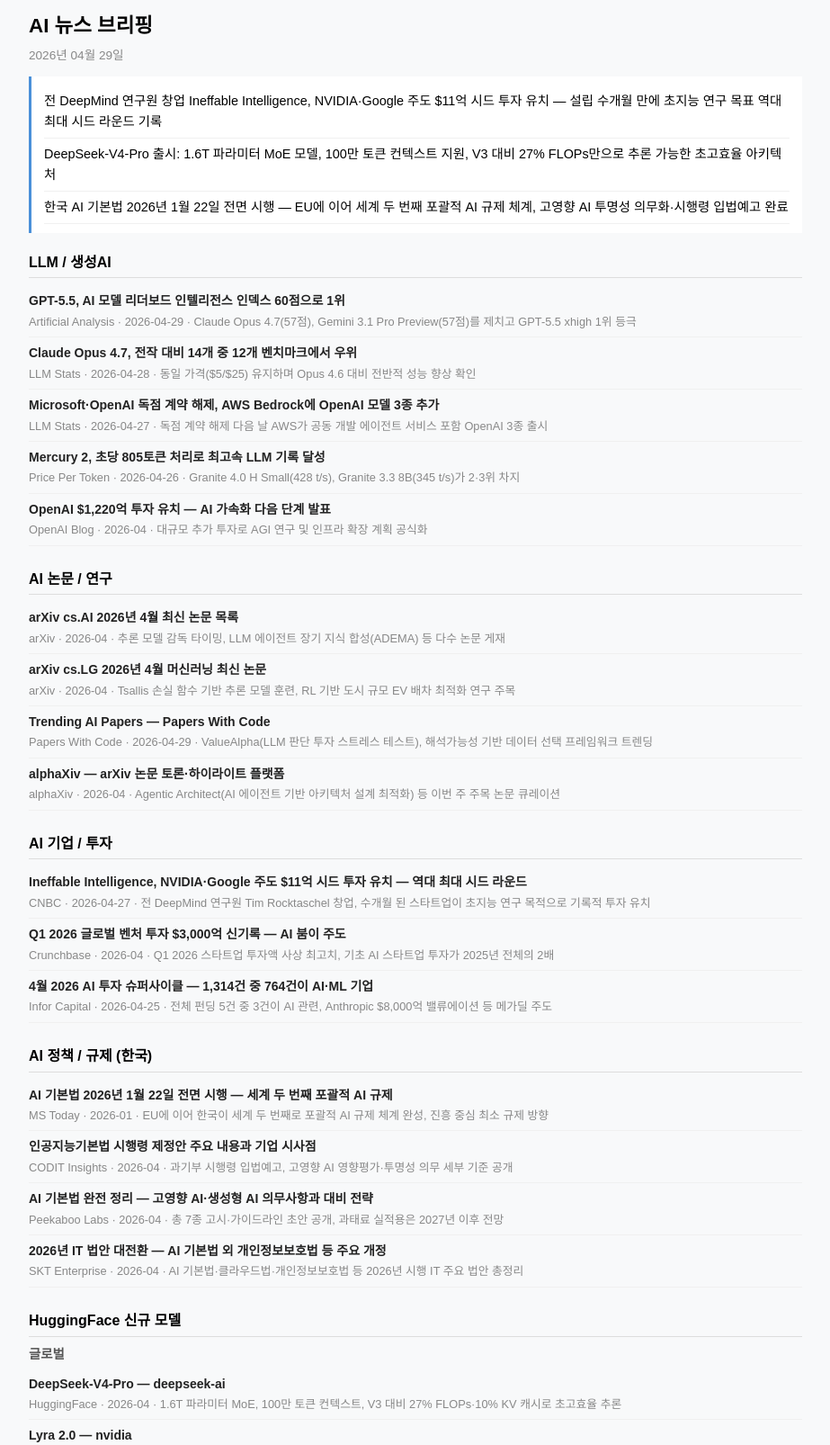
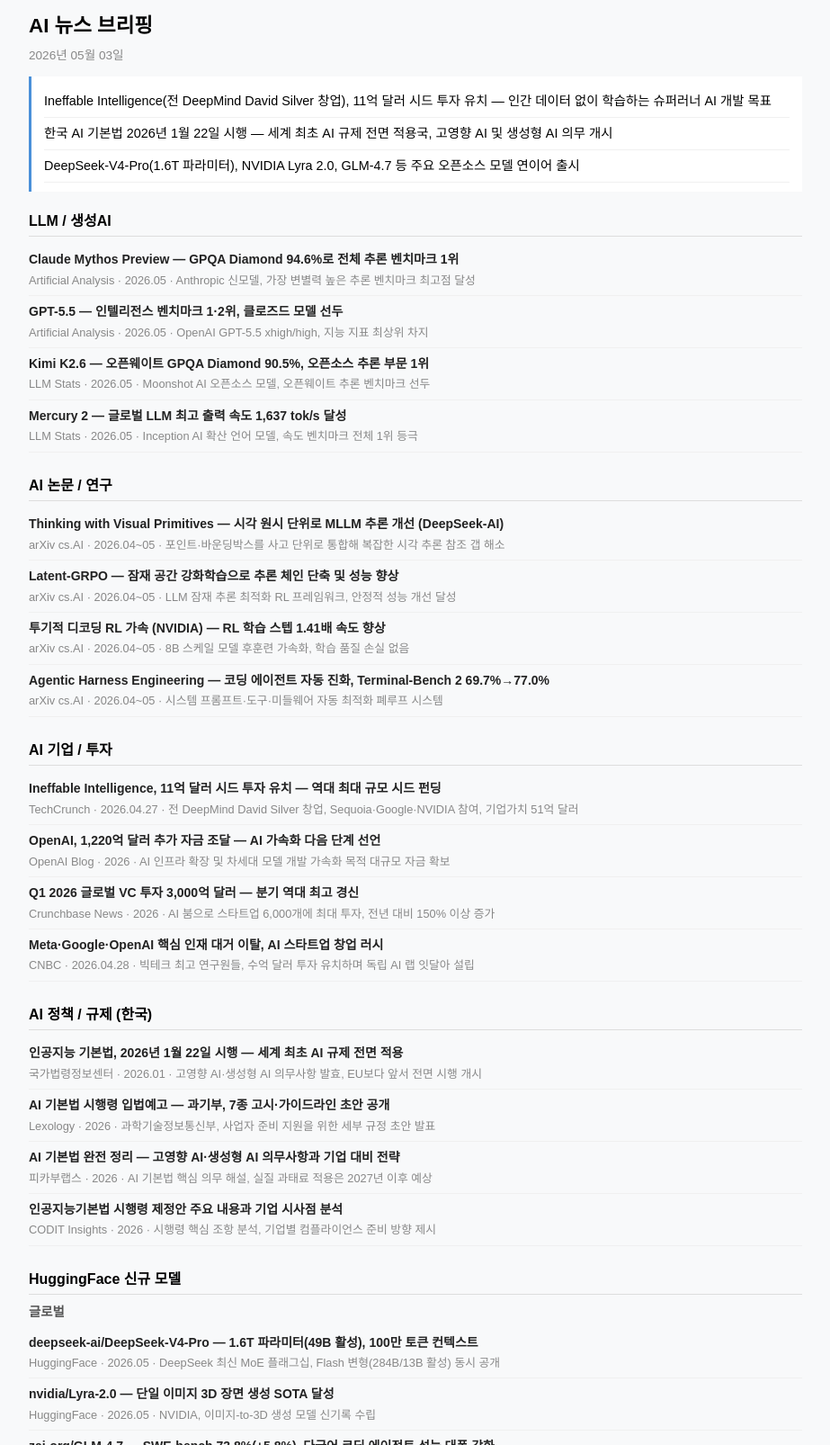
Before and after one commit to 1di0t/morning-news, a plain HTML site: page index.html in a window 1280 px wide. Shown: the part 20-1626 px from the top of the page at 90% size, without its empty margins (178-1101 px from the left). Drawn offline with Linux system fonts and the light colour scheme.

Commit message:
chore: AI news briefing 2026-05-03

```diff
--- a/index.html
+++ b/index.html
@@ -1,6 +1,6 @@
 <!DOCTYPE html>
 <html lang="ko"><head><meta charset="utf-8"><meta name="viewport" content="width=device-width,initial-scale=1">
-<title>AI 뉴스 브리핑 2026년 04월 29일</title>
+<title>AI 뉴스 브리핑 2026년 05월 03일</title>
 <style>
 body{font:14px/1.6 sans-serif;background:#f8f9fa;margin:0;padding:16px}
 .wrap{max-width:860px;margin:auto}
@@ -18,50 +18,50 @@
 </style></head>
 <body><div class="wrap">
 <h1>AI 뉴스 브리핑</h1>
-<div class="date">2026년 04월 29일</div>
+<div class="date">2026년 05월 03일</div>
 <div class="summary-box"><ul>
-<li>전 DeepMind 연구원 창업 Ineffable Intelligence, NVIDIA·Google 주도 $11억 시드 투자 유치 — 설립 수개월 만에 초지능 연구 목표 역대 최대 시드 라운드 기록</li>
-<li>DeepSeek-V4-Pro 출시: 1.6T 파라미터 MoE 모델, 100만 토큰 컨텍스트 지원, V3 대비 27% FLOPs만으로 추론 가능한 초고효율 아키텍처</li>
-<li>한국 AI 기본법 2026년 1월 22일 전면 시행 — EU에 이어 세계 두 번째 포괄적 AI 규제 체계, 고영향 AI 투명성 의무화·시행령 입법예고 완료</li>
+<li>Ineffable Intelligence(전 DeepMind David Silver 창업), 11억 달러 시드 투자 유치 — 인간 데이터 없이 학습하는 슈퍼러너 AI 개발 목표</li>
+<li>한국 AI 기본법 2026년 1월 22일 시행 — 세계 최초 AI 규제 전면 적용국, 고영향 AI 및 생성형 AI 의무 개시</li>
+<li>DeepSeek-V4-Pro(1.6T 파라미터), NVIDIA Lyra 2.0, GLM-4.7 등 주요 오픈소스 모델 연이어 출시</li>
 </ul></div>
 
 <div class="section"><h2>LLM / 생성AI</h2><ul>
-<li><a href="https://artificialanalysis.ai/leaderboards/models">GPT-5.5, AI 모델 리더보드 인텔리전스 인덱스 60점으로 1위</a><div class="src">Artificial Analysis · 2026-04-29 · Claude Opus 4.7(57점), Gemini 3.1 Pro Preview(57점)를 제치고 GPT-5.5 xhigh 1위 등극</div></li>
-<li><a href="https://llm-stats.com/ai-news">Claude Opus 4.7, 전작 대비 14개 중 12개 벤치마크에서 우위</a><div class="src">LLM Stats · 2026-04-28 · 동일 가격($5/$25) 유지하며 Opus 4.6 대비 전반적 성능 향상 확인</div></li>
-<li><a href="https://llm-stats.com/llm-updates">Microsoft·OpenAI 독점 계약 해제, AWS Bedrock에 OpenAI 모델 3종 추가</a><div class="src">LLM Stats · 2026-04-27 · 독점 계약 해제 다음 날 AWS가 공동 개발 에이전트 서비스 포함 OpenAI 3종 출시</div></li>
-<li><a href="https://pricepertoken.com/news/model-releases">Mercury 2, 초당 805토큰 처리로 최고속 LLM 기록 달성</a><div class="src">Price Per Token · 2026-04-26 · Granite 4.0 H Small(428 t/s), Granite 3.3 8B(345 t/s)가 2·3위 차지</div></li>
-<li><a href="https://openai.com/index/accelerating-the-next-phase-ai/">OpenAI $1,220억 투자 유치 — AI 가속화 다음 단계 발표</a><div class="src">OpenAI Blog · 2026-04 · 대규모 추가 투자로 AGI 연구 및 인프라 확장 계획 공식화</div></li>
+<li><a href="https://artificialanalysis.ai/leaderboards/models">Claude Mythos Preview — GPQA Diamond 94.6%로 전체 추론 벤치마크 1위</a><div class="src">Artificial Analysis · 2026.05 · Anthropic 신모델, 가장 변별력 높은 추론 벤치마크 최고점 달성</div></li>
+<li><a href="https://artificialanalysis.ai/leaderboards/models">GPT-5.5 — 인텔리전스 벤치마크 1·2위, 클로즈드 모델 선두</a><div class="src">Artificial Analysis · 2026.05 · OpenAI GPT-5.5 xhigh/high, 지능 지표 최상위 차지</div></li>
+<li><a href="https://llm-stats.com/">Kimi K2.6 — 오픈웨이트 GPQA Diamond 90.5%, 오픈소스 추론 부문 1위</a><div class="src">LLM Stats · 2026.05 · Moonshot AI 오픈소스 모델, 오픈웨이트 추론 벤치마크 선두</div></li>
+<li><a href="https://llm-stats.com/llm-updates">Mercury 2 — 글로벌 LLM 최고 출력 속도 1,637 tok/s 달성</a><div class="src">LLM Stats · 2026.05 · Inception AI 확산 언어 모델, 속도 벤치마크 전체 1위 등극</div></li>
 </ul></div>
 
 <div class="section"><h2>AI 논문 / 연구</h2><ul>
-<li><a href="https://arxiv.org/list/cs.AI/current">arXiv cs.AI 2026년 4월 최신 논문 목록</a><div class="src">arXiv · 2026-04 · 추론 모델 감독 타이밍, LLM 에이전트 장기 지식 합성(ADEMA) 등 다수 논문 게재</div></li>
-<li><a href="https://arxiv.org/list/cs.LG/current">arXiv cs.LG 2026년 4월 머신러닝 최신 논문</a><div class="src">arXiv · 2026-04 · Tsallis 손실 함수 기반 추론 모델 훈련, RL 기반 도시 규모 EV 배차 최적화 연구 주목</div></li>
-<li><a href="https://paperswithcode.com/">Trending AI Papers — Papers With Code</a><div class="src">Papers With Code · 2026-04-29 · ValueAlpha(LLM 판단 투자 스트레스 테스트), 해석가능성 기반 데이터 선택 프레임워크 트렌딩</div></li>
-<li><a href="https://www.alphaxiv.org/">alphaXiv — arXiv 논문 토론·하이라이트 플랫폼</a><div class="src">alphaXiv · 2026-04 · Agentic Architect(AI 에이전트 기반 아키텍처 설계 최적화) 등 이번 주 주목 논문 큐레이션</div></li>
+<li><a href="https://arxiv.org/list/cs.AI/current">Thinking with Visual Primitives — 시각 원시 단위로 MLLM 추론 개선 (DeepSeek-AI)</a><div class="src">arXiv cs.AI · 2026.04~05 · 포인트·바운딩박스를 사고 단위로 통합해 복잡한 시각 추론 참조 갭 해소</div></li>
+<li><a href="https://arxiv.org/list/cs.AI/current">Latent-GRPO — 잠재 공간 강화학습으로 추론 체인 단축 및 성능 향상</a><div class="src">arXiv cs.AI · 2026.04~05 · LLM 잠재 추론 최적화 RL 프레임워크, 안정적 성능 개선 달성</div></li>
+<li><a href="https://arxiv.org/list/cs.AI/current">투기적 디코딩 RL 가속 (NVIDIA) — RL 학습 스텝 1.41배 속도 향상</a><div class="src">arXiv cs.AI · 2026.04~05 · 8B 스케일 모델 후훈련 가속화, 학습 품질 손실 없음</div></li>
+<li><a href="https://arxiv.org/list/cs.AI/current">Agentic Harness Engineering — 코딩 에이전트 자동 진화, Terminal-Bench 2 69.7%→77.0%</a><div class="src">arXiv cs.AI · 2026.04~05 · 시스템 프롬프트·도구·미들웨어 자동 최적화 폐루프 시스템</div></li>
 </ul></div>
 
 <div class="section"><h2>AI 기업 / 투자</h2><ul>
-<li><a href="https://www.cnbc.com/2026/04/27/deepmind-ineffable-intelligence-record-seed-funding-nvidia-google.html">Ineffable Intelligence, NVIDIA·Google 주도 $11억 시드 투자 유치 — 역대 최대 시드 라운드</a><div class="src">CNBC · 2026-04-27 · 전 DeepMind 연구원 Tim Rocktaschel 창업, 수개월 된 스타트업이 초지능 연구 목적으로 기록적 투자 유치</div></li>
-<li><a href="https://news.crunchbase.com/venture/record-breaking-funding-ai-global-q1-2026/">Q1 2026 글로벌 벤처 투자 $3,000억 신기록 — AI 붐이 주도</a><div class="src">Crunchbase · 2026-04 · Q1 2026 스타트업 투자액 사상 최고치, 기초 AI 스타트업 투자가 2025년 전체의 2배</div></li>
-<li><a href="https://inforcapital.com/blog/2026-04-25-the-ai-funding-supercycle-1314-deals-in-april-show-where-real-capital-is-going/">4월 2026 AI 투자 슈퍼사이클 — 1,314건 중 764건이 AI·ML 기업</a><div class="src">Infor Capital · 2026-04-25 · 전체 펀딩 5건 중 3건이 AI 관련, Anthropic $8,000억 밸류에이션 등 메가딜 주도</div></li>
+<li><a href="https://techcrunch.com/2026/04/27/deepminds-david-silver-just-raised-1-1b-to-build-an-ai-that-learns-without-human-data/">Ineffable Intelligence, 11억 달러 시드 투자 유치 — 역대 최대 규모 시드 펀딩</a><div class="src">TechCrunch · 2026.04.27 · 전 DeepMind David Silver 창업, Sequoia·Google·NVIDIA 참여, 기업가치 51억 달러</div></li>
+<li><a href="https://openai.com/index/accelerating-the-next-phase-ai/">OpenAI, 1,220억 달러 추가 자금 조달 — AI 가속화 다음 단계 선언</a><div class="src">OpenAI Blog · 2026 · AI 인프라 확장 및 차세대 모델 개발 가속화 목적 대규모 자금 확보</div></li>
+<li><a href="https://news.crunchbase.com/venture/record-breaking-funding-ai-global-q1-2026/">Q1 2026 글로벌 VC 투자 3,000억 달러 — 분기 역대 최고 경신</a><div class="src">Crunchbase News · 2026 · AI 붐으로 스타트업 6,000개에 최대 투자, 전년 대비 150% 이상 증가</div></li>
+<li><a href="https://www.cnbc.com/2026/04/28/meta-google-big-tech-staff-ai-labs-investors.html">Meta·Google·OpenAI 핵심 인재 대거 이탈, AI 스타트업 창업 러시</a><div class="src">CNBC · 2026.04.28 · 빅테크 최고 연구원들, 수억 달러 투자 유치하며 독립 AI 랩 잇달아 설립</div></li>
 </ul></div>
 
 <div class="section"><h2>AI 정책 / 규제 (한국)</h2><ul>
-<li><a href="https://www.mstoday.co.kr/news/articleView.html?idxno=99963">AI 기본법 2026년 1월 22일 전면 시행 — 세계 두 번째 포괄적 AI 규제</a><div class="src">MS Today · 2026-01 · EU에 이어 한국이 세계 두 번째로 포괄적 AI 규제 체계 완성, 진흥 중심 최소 규제 방향</div></li>
-<li><a href="https://thecodit.com/blog/AI-act-enforcement-decree-kr">인공지능기본법 시행령 제정안 주요 내용과 기업 시사점</a><div class="src">CODIT Insights · 2026-04 · 과기부 시행령 입법예고, 고영향 AI 영향평가·투명성 의무 세부 기준 공개</div></li>
-<li><a href="https://peekaboolabs.ai/blog/ai-basic-law-guide">AI 기본법 완전 정리 — 고영향 AI·생성형 AI 의무사항과 대비 전략</a><div class="src">Peekaboo Labs · 2026-04 · 총 7종 고시·가이드라인 초안 공개, 과태료 실적용은 2027년 이후 전망</div></li>
-<li><a href="https://www.sktenterprise.com/bizInsight/blogDetail/skt/15332">2026년 IT 법안 대전환 — AI 기본법 외 개인정보보호법 등 주요 개정</a><div class="src">SKT Enterprise · 2026-04 · AI 기본법·클라우드법·개인정보보호법 등 2026년 시행 IT 주요 법안 총정리</div></li>
+<li><a href="https://www.law.go.kr/lsInfoP.do?lsiSeq=268543">인공지능 기본법, 2026년 1월 22일 시행 — 세계 최초 AI 규제 전면 적용</a><div class="src">국가법령정보센터 · 2026.01 · 고영향 AI·생성형 AI 의무사항 발효, EU보다 앞서 전면 시행 개시</div></li>
+<li><a href="https://www.lexology.com/library/detail.aspx?g=790de95e-d2c2-4504-ab14-4d399c8f69c9">AI 기본법 시행령 입법예고 — 과기부, 7종 고시·가이드라인 초안 공개</a><div class="src">Lexology · 2026 · 과학기술정보통신부, 사업자 준비 지원을 위한 세부 규정 초안 발표</div></li>
+<li><a href="https://peekaboolabs.ai/blog/ai-basic-law-guide">AI 기본법 완전 정리 — 고영향 AI·생성형 AI 의무사항과 기업 대비 전략</a><div class="src">피카부랩스 · 2026 · AI 기본법 핵심 의무 해설, 실질 과태료 적용은 2027년 이후 예상</div></li>
+<li><a href="https://thecodit.com/blog/AI-act-enforcement-decree-kr">인공지능기본법 시행령 제정안 주요 내용과 기업 시사점 분석</a><div class="src">CODIT Insights · 2026 · 시행령 핵심 조항 분석, 기업별 컴플라이언스 준비 방향 제시</div></li>
 </ul></div>
 
 <div class="section"><h2>HuggingFace 신규 모델</h2>
 <h3>글로벌</h3><ul>
-<li><a href="https://huggingface.co/deepseek-ai/DeepSeek-V4-Pro">DeepSeek-V4-Pro — deepseek-ai</a><div class="src">HuggingFace · 2026-04 · 1.6T 파라미터 MoE, 100만 토큰 컨텍스트, V3 대비 27% FLOPs·10% KV 캐시로 초고효율 추론</div></li>
-<li><a href="https://huggingface.co/nvidia/Lyra-2.0">Lyra 2.0 — nvidia</a><div class="src">HuggingFace · 2026-04 · 단일 이미지 기반 3D 장면 생성 SOTA 달성</div></li>
-<li><a href="https://huggingface.co/zai-org/GLM-4.7">GLM-4.7 — zai-org</a><div class="src">HuggingFace · 2026-04 · SWE-bench 73.8%(+5.8%p), 다국어 에이전트 코딩·터미널 작업 성능 향상</div></li>
+<li><a href="https://huggingface.co/deepseek-ai/DeepSeek-V4-Pro">deepseek-ai/DeepSeek-V4-Pro — 1.6T 파라미터(49B 활성), 100만 토큰 컨텍스트</a><div class="src">HuggingFace · 2026.05 · DeepSeek 최신 MoE 플래그십, Flash 변형(284B/13B 활성) 동시 공개</div></li>
+<li><a href="https://huggingface.co/nvidia/Lyra-2.0">nvidia/Lyra-2.0 — 단일 이미지 3D 장면 생성 SOTA 달성</a><div class="src">HuggingFace · 2026.05 · NVIDIA, 이미지-to-3D 생성 모델 신기록 수립</div></li>
+<li><a href="https://huggingface.co/zai-org/GLM-4.7">zai-org/GLM-4.7 — SWE-bench 73.8%(+5.8%), 다국어 코딩 에이전트 성능 대폭 강화</a><div class="src">HuggingFace · 2026.05 · Zhipu AI, 터미널 기반 에이전트 작업 성능 향상</div></li>
 </ul>
 <h3>한국어 특화</h3><ul>
-<li>이번 주 주요 신규 한국어 특화 모델 없음</li>
+<li>이번 주 주요 신규 모델 없음</li>
 </ul></div>
 
-<footer>생성: 2026년 04월 29일</footer>
+<footer>생성: 2026년 05월 03일 | 자동 수집 AI 뉴스 브리핑</footer>
 </div></body></html>
```
